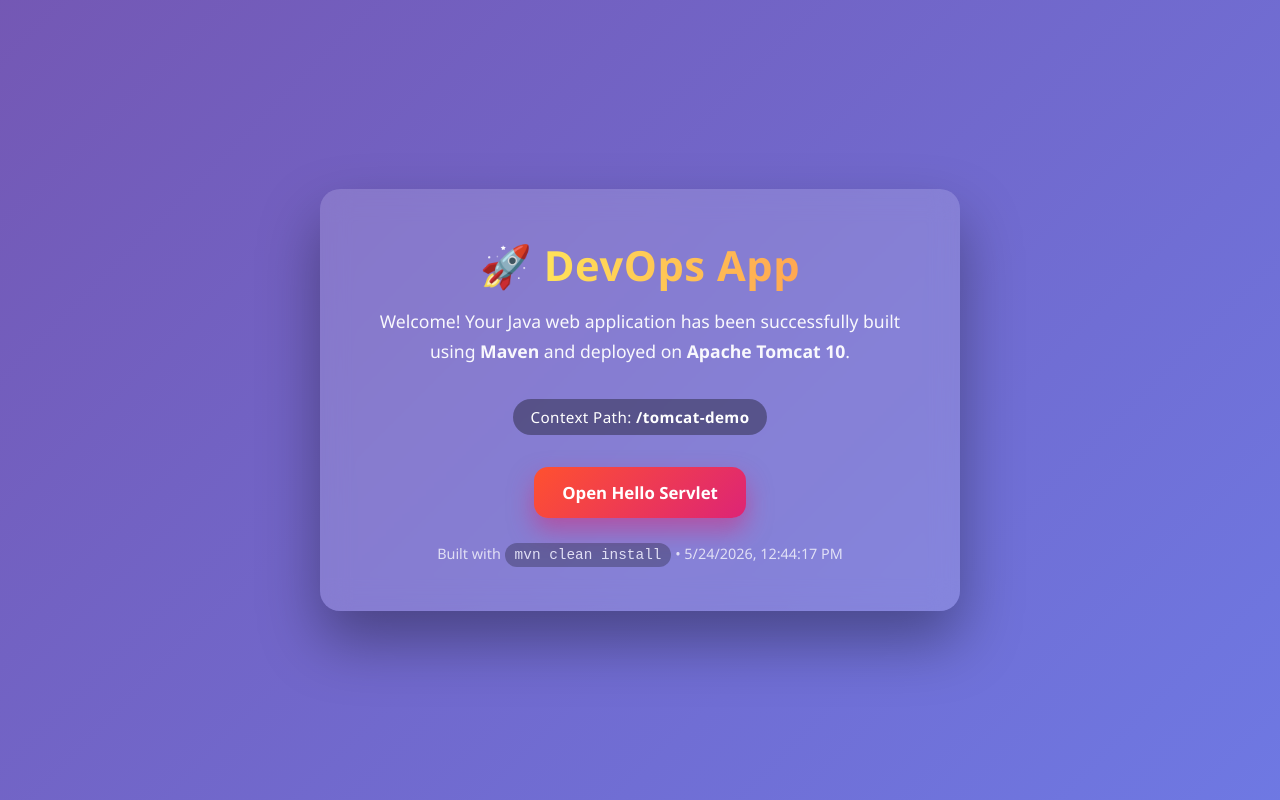
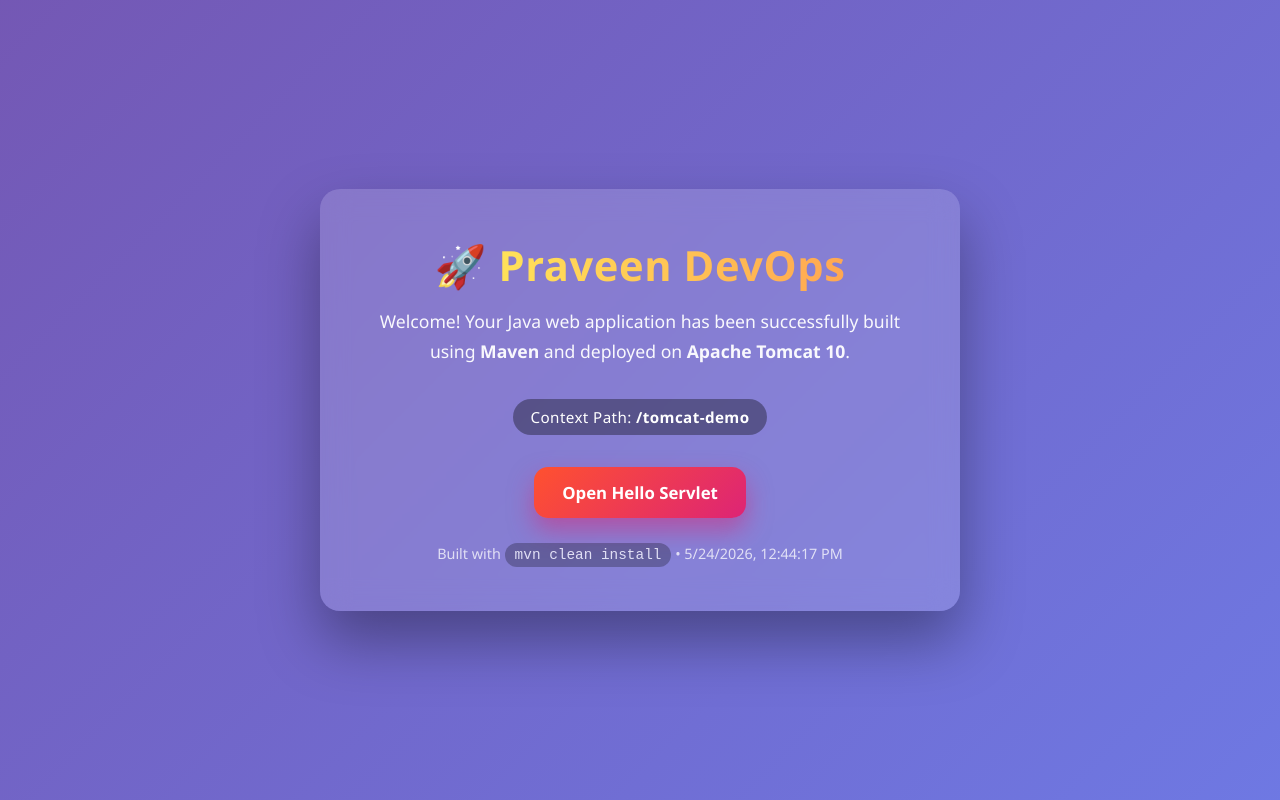
Before and after one commit to Praveen-Rathod1/Java_Demo_repo, a plain HTML site: page src/main/webapp/index.html in a window 1280 px wide. Drawn offline with Linux system fonts and the light colour scheme.

Commit message:
Update header title in index.html

```diff
--- a/src/main/webapp/index.html
+++ b/src/main/webapp/index.html
@@ -105,7 +105,7 @@
 
 <body>
   <div class="card">
-    <h1>🚀 <span>DevOps App</span></h1>
+    <h1>🚀 <span>Praveen DevOps</span></h1>
 
     <p>
       Welcome! Your Java web application has been successfully built using
```
